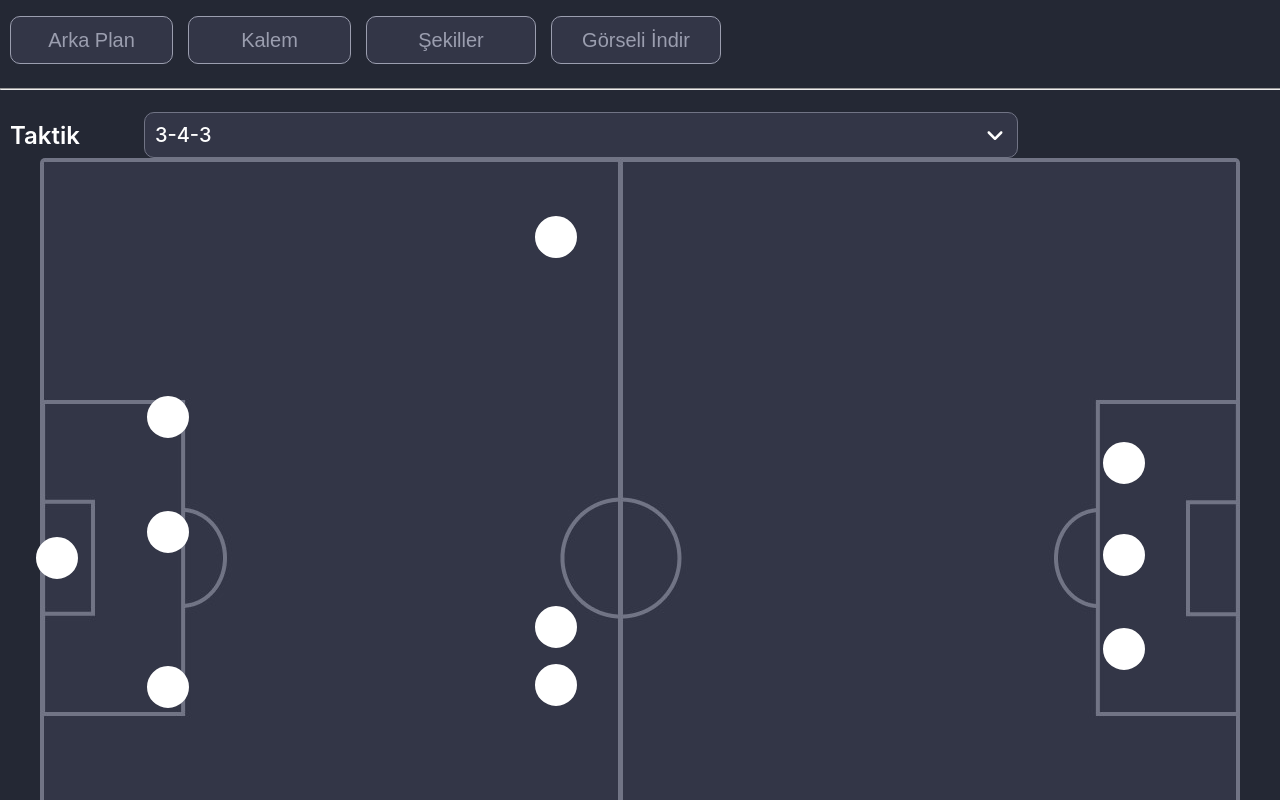
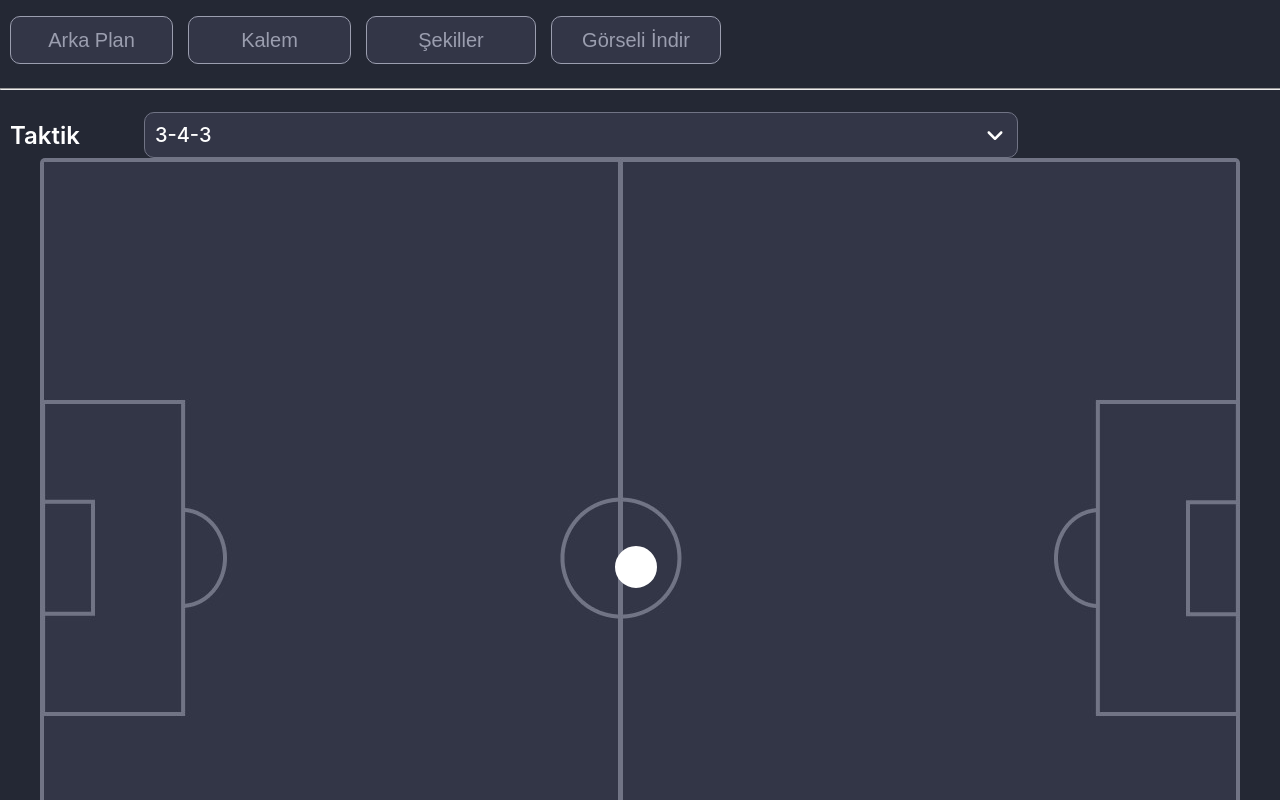
Before and after one commit to bekranker/TestFM, a React (Create React App) app: page / in a window 1280 px wide. Shown: the top 800 px of the page. Built offline with nearby package versions, Linux system fonts and the light colour scheme.

Commit message:
added comments and SoccerPlayer hooks moved to App js file

```diff
--- a/src/App.js
+++ b/src/App.js
@@ -1,3 +1,4 @@
+// Importing necessary components and modules
 import { SoccerPlayer } from "./Components/SoccerPlayer";
 import { Ball } from "./Components/ball";
 import React, { useRef, useState, useEffect } from "react";
@@ -34,6 +35,7 @@ import {
   Forvet,
 } from "./Components/PlayerRoles";
 import DrawMultipleShapesWithCanvas from "./Components/DrawShapesWithCanvas";
+// Importing field images for different tactics
 import Saha_3_4_3 from "./Halisahalar/3-4-3_SAHA.png";
 import Saha_4_2_2_2_DOS_OOS_POKY from "./Halisahalar/4-2-2-2(DOS-OOS-POKY)_SAHA.png";
 import Saha_4_2_3_1_DOS_OOS_WIDE from "./Halisahalar/4-2-3-1(DOS-OOS-WIDE)_SAHA.png";
@@ -46,6 +48,9 @@ import Saha_5_2_1_2_DOS_OOS from "./Halisahalar/5-2-1-2(DOS-OOS)_SAHA.png";
 import Saha_5_2_2_1_DOS_OOS from "./Halisahalar/5-2-2-1(DOS-OOS)_SAHA.png";
 import Saha_5_2_3_DOS_WIDE from "./Halisahalar/5-2-3(DOS-WIDE)_SAHA.png";
 import Saha_5_2_2_DOS_KB from "./Halisahalar/5-2-2(DOS-KB)_SAHA.png";
+
+// Custom hook to detect the user's platform (Desktop, Android, iOS, etc.)
+
 function usePlatform() {
   const [platform, setPlatform] = useState("");
 
@@ -65,6 +70,7 @@ function usePlatform() {
 
   return platform;
 }
+// Array containing all player role types
 
 const allTypes = [
   Kaleci,
@@ -82,6 +88,7 @@ const allTypes = [
   ForvetArkasi,
   Forvet,
 ];
+// Function to determine the correct role data based on player position
 
 function setCorrectData(xV, yV) {
   let position = new Vector2(xV, yV);
@@ -91,6 +98,8 @@ function setCorrectData(xV, yV) {
     }
   }
 }
+// Function to determine the correct role data based on player position
+
 function isWithinBounds(position, data) {
   return (
     position.x >= data.min.x &&
@@ -99,7 +108,7 @@ function isWithinBounds(position, data) {
     position.y <= data.min.y
   );
 }
-
+// Array of tactic objects with tactic names, cover images, and player positions
 const taktiks = [
   {
     taktikName: "3-4-3",
@@ -308,9 +317,13 @@ const taktiks = [
 ];
 
 function App() {
+  const [selectedChildFeatureState, setSelectedChildFeature] = useState("");
+  const [propsState, setProps] = useState(Kaleci);
+  const [selectedFeatureState, setSelectedFeature] = useState("");
   const [rotateValue, setRotateValue] = useState(0);
   const fieldRef = useRef();
   const [taktikLabelOpen, setTaktikLabelOpen] = useState(false);
+  // Object for storing color values
   const [colors, setColors] = useState({
     backgroundColor: "#333647",
     borderColor: "#ffffff",
@@ -318,6 +331,7 @@ function App() {
   });
   const [hover, setHover] = useState(false);
   const [selectedTaktik, setSelectedTaktik] = useState(taktiks[0]);
+  // Function to capture the soccer field as an image
   const captureField = () => {
     if (fieldRef.current) {
       html2canvas(fieldRef.current, { scale: 2 }).then((canvas) => {
@@ -328,9 +342,11 @@ function App() {
       });
     }
   };
+  // Animation effect for fading out when hovering
   const fadeOutAnim = useSpring({
     opacity: hover ? 0.2 : 1,
   });
+  // Event handler for toggling rotation and label visibility
   const onClickEvent = () => {
     setFlip(!flip);
     if (flip) {
@@ -377,6 +393,8 @@ function App() {
     new Vector2(488, 82),
   ];
   return (
+    // JSX component rendering the soccer field app interface
+
     <>
       {usePlatform() === "Desktop" && (
         <div className="App">
@@ -524,16 +542,18 @@ function App() {
                 )}
               </div>
 
-              {firstPositions.map((item, _) => {
-                return (
-                  <>
-                    <SoccerPlayer
-                      onDragHandler={() => setCorrectData(item.x, item.y)}
-                      position={{ x: item.x, y: item.y }}
-                    />
-                  </>
-                );
-              })}
+              <SoccerPlayer
+                onDragHandlerEvent={setCorrectData}
+                defaultPosition={{ x: 0, y: 0 }}
+                hooks={{
+                  propsState: propsState,
+                  setProps: setProps,
+                  selectedFeatureState: selectedFeatureState,
+                  setSelectedFeature: setSelectedFeature,
+                  selectedChildFeatureState: selectedChildFeatureState,
+                  setSelectedChildFeature: setSelectedChildFeature,
+                }}
+              />
 
               <Ball />
             </header>
--- a/src/Components/SoccerPlayer.js
+++ b/src/Components/SoccerPlayer.js
@@ -2,81 +2,89 @@ import React, { useState, useRef } from "react";
 import "../css/players.css";
 import "../css/propListMenu.css";
 import "../css/player-prop-list.css";
-import Vector2 from "../Components/Vector2";
 import { InMenuItem } from "./InMenuItem";
 import { useSpring, animated } from "react-spring";
 import Draggable from "react-draggable";
 
-export const SoccerPlayer = ({ onDragHandler, position }) => {
-  const [showMenu, setShowMenu] = useState(false);
-  const [selectedChildFeature, setSelectedChildFeature] = useState("");
-  const playerRole = onDragHandler(position);
-  const [props, setProps] = useState({
-    coordinate: new Vector2(position.x, position.y),
-    datas: [
-      { name: "Kaleci", shortName: "K", Props: ["Savunma"] },
-      {
-        name: "Libero Kaleci",
-        shortName: "LK",
-        Props: ["Savunma", "Destek", "Hücum"],
-      },
-    ],
-  });
-  const [selectedFeature, setSelectedFeature] = useState("");
-  const [colors, setColors] = useState({
+// Main component for the soccer player
+export const SoccerPlayer = ({ onDragHandlerEvent, hooks }) => {
+  // Initialize state using values from the ChangePlayerData function
+  const {
+    propsState,
+    selectedFeatureState,
+    selectedChildFeatureState,
+    setProps,
+    setSelectedFeature,
+    setSelectedChildFeature,
+  } = hooks;
+  // States for UI and player data
+  const [showMenuState, setShowMenu] = useState(false);
+  const [colorsState, setColors] = useState({
     backgroundColor: "#ffffff",
     borderColor: "#ffffff",
     color: "#7800e0",
   });
+
+  // Animation settings for the menu
   const anim = useSpring({
-    opacity: showMenu ? 1 : 0,
-    transform: showMenu ? "translateY(0)" : "translateY(-10px)",
-    display: showMenu ? "block" : "none",
+    opacity: showMenuState ? 1 : 0,
+    transform: showMenuState ? "translateY(0)" : "translateY(-10px)",
+    display: showMenuState ? "block" : "none",
   });
+
+  // Function to handle selecting a child feature
   const handleSelectedChildFeature = (name) => {
     setSelectedChildFeature(name);
   };
 
+  // Function to handle selecting a feature
   const handleSelectedFeature = (name) => {
     setSelectedFeature(name);
   };
-  const handleMouseClick = () => {};
 
+  // Dragging function to update player coordinates and selected features
   const dragginFunc = (e) => {
-    setProps(onDragHandler(e.clientX, e.clientY));
-    if (props !== undefined) {
+    setProps(onDragHandlerEvent(e.clientX, e.clientY));
+    if (propsState !== undefined) {
       handleSelectedChildFeature(
-        props.datas[0].name
+        propsState.datas[0].name
           .split(" ")
           .map((word) => word.charAt(0).toUpperCase())
       );
-      handleSelectedFeature(props.datas[0].shortName);
+      handleSelectedFeature(propsState.datas[0].shortName);
     }
   };
+
+  // Renders InMenuItem components based on player data
   function a() {
-    if (props === undefined) {
+    if (propsState === undefined) {
       return;
     } else {
-      return props.datas.map((item, index) => (
+      return propsState.datas.map((item, index) => (
         <InMenuItem
           key={index}
           shortName={item.shortName}
           name={item.name}
           childProps={item.Props}
-          props={props}
+          propsState={propsState}
           handleSelectedChildFeature={handleSelectedChildFeature}
           handleSelectedFeature={handleSelectedFeature}
         />
       ));
     }
   }
-  const playerRef = useRef(null); // Referansı tanımlıyoruz
-  const menuRef = useRef(null); // Menü için referans
+
+  // References for player container and menu elements
+  const playerRef = useRef(null);
+  const menuRef = useRef(null);
+
+  // Shows menu on mouse enter
   const handleMouseEnter = () => {
     setShowMenu(true);
   };
+
+  // Hides menu on mouse leave if the cursor is outside both player and menu areas
   const handleMouseLeave = (e) => {
-    // Menü dışına çıkıldığında yalnızca kapanacak
     const playerRect = playerRef.current.getBoundingClientRect();
     const menuRect = menuRef.current.getBoundingClientRect();
     const isMouseInsideMenu =
@@ -94,9 +102,11 @@ export const SoccerPlayer = ({ onDragHandler, position }) => {
       setShowMenu(false);
     }
   };
+
+  // Renders the draggable player component with hover effects and menu
   return (
     <>
-      <Draggable onDrag={dragginFunc} defaultPosition={position}>
+      <Draggable onDrag={dragginFunc}>
         <div
           className="player-container"
           onMouseEnter={() => handleMouseEnter()}
@@ -105,10 +115,9 @@ export const SoccerPlayer = ({ onDragHandler, position }) => {
           <div
             ref={playerRef}
             className="soccerplayer-background"
-            style={colors}
+            style={colorsState}
             onMouseDown={() => {
-              handleMouseClick();
-              if (!showMenu) {
+              if (!showMenuState) {
                 setColors({
                   backgroundColor: "#ffffff",
                   borderColor: "#ffffff",
@@ -137,11 +146,11 @@ export const SoccerPlayer = ({ onDragHandler, position }) => {
               });
             }}
           >
-            <span className="info">{selectedFeature}</span>
-            <span className="info-child">{selectedChildFeature}</span>
+            <span className="info">{selectedFeatureState}</span>
+            <span className="info-child">{selectedChildFeatureState}</span>
           </div>
           {
-            // Burada showMenu kontrolü ekle
+            // Animated menu that shows when showMenuState is true
             <animated.div
               className="menu"
               style={anim}
--- a/src/css/propListMenu.css
+++ b/src/css/propListMenu.css
@@ -6,6 +6,7 @@
   z-index: 9;
   background-color: #242834;
   border-radius: 6px;
+  width: 90px;
 }
 
 .menu ul {
@@ -14,7 +15,6 @@
 
 .in-menu-item {
   z-index: 9;
-
   position: relative;
   border-bottom: 1px solid #ccc;
   color: #9b9eaf;
@@ -25,7 +25,6 @@
 }
 .in-menu {
   z-index: 9;
-
   padding: 0px;
   margin: 0px;
   background-color: #242834;
```
